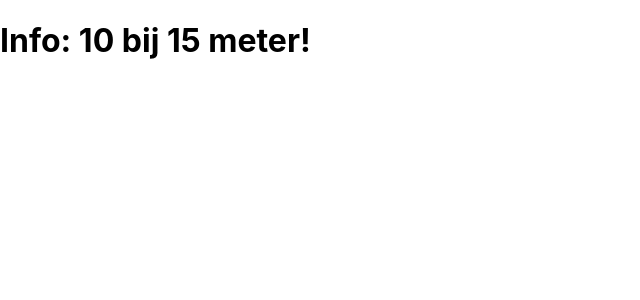
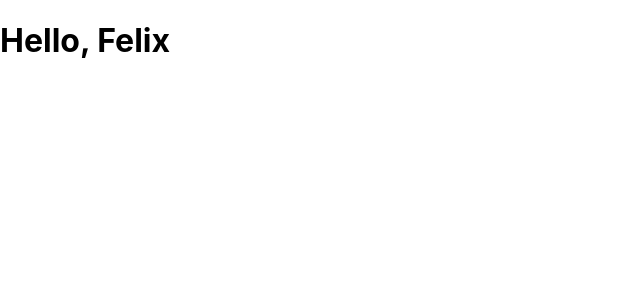
Before and after one commit to FelixvL/react_gestructureerd_project_2206, a React (Create React App) app: page / in a window 1280 px wide. Shown: the top 300 px of the page, without its empty margins (0-640 px from the left). Built offline with nearby package versions, Linux system fonts and the light colour scheme.

Commit message:
simpele variant van renderen van element

```diff
--- a/src/index.js
+++ b/src/index.js
@@ -5,24 +5,10 @@ import App from './App';
 import reportWebVitals from './reportWebVitals';
 
 const root = ReactDOM.createRoot(document.getElementById('root'));
+const naam = 'Felix';
+const element = <h1>Hello, {naam}</h1>;
+root.render(element);
 
-function verwerkInfo(mijnobject) {
-  return `${mijnobject.hoogte} bij ${mijnobject.breedte} ${mijnobject.eenheid}`;
-}
-
-const verzinmaar = {
-  hoogte: 10,
-  breedte: 15,
-  eenheid: 'meter'
-};
-
-
-
-root.render(
-  <h1>
-  Info: {verwerkInfo(verzinmaar)}!
-</h1>
-);
 // root.render(
 //   <React.StrictMode>
 //     <App />
```
